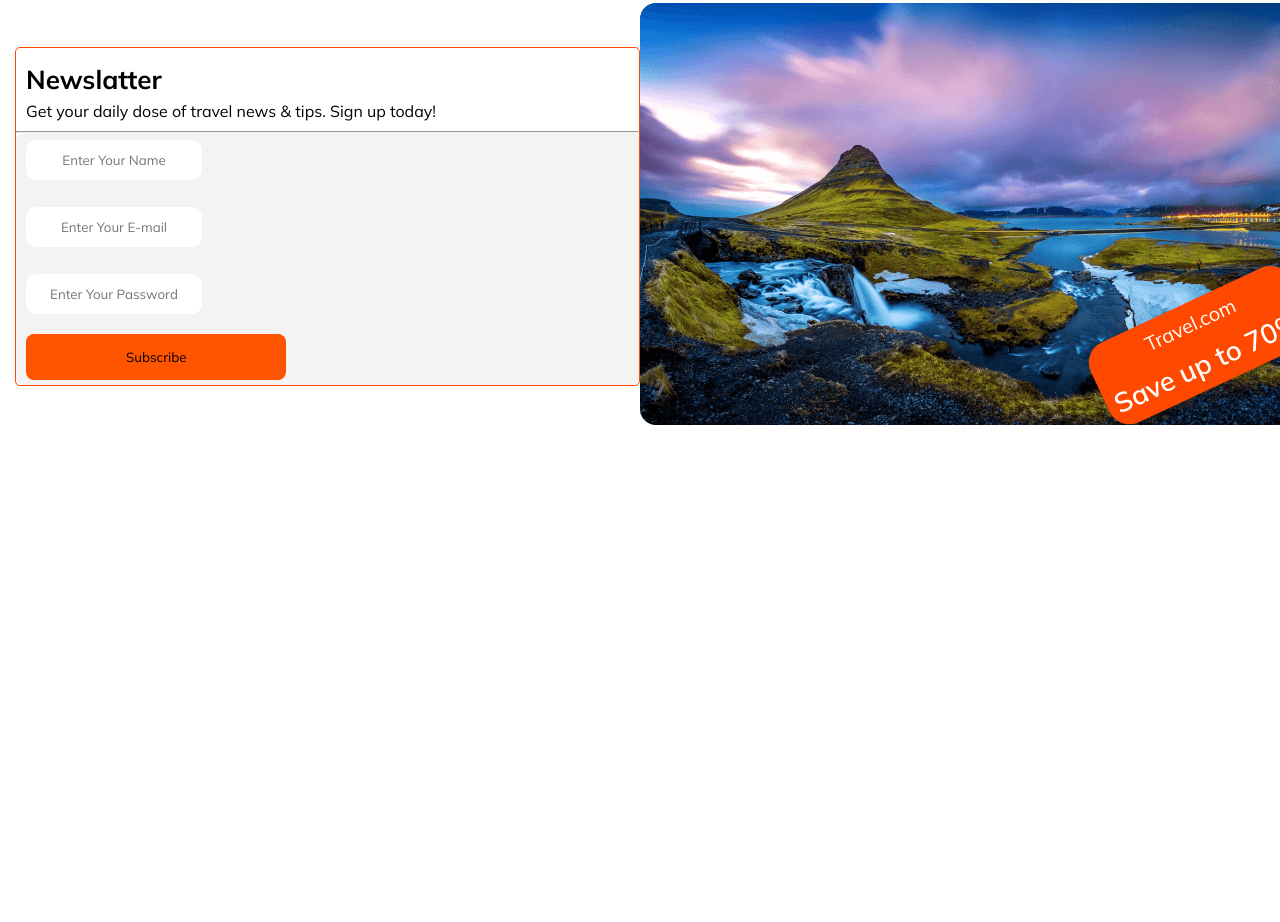
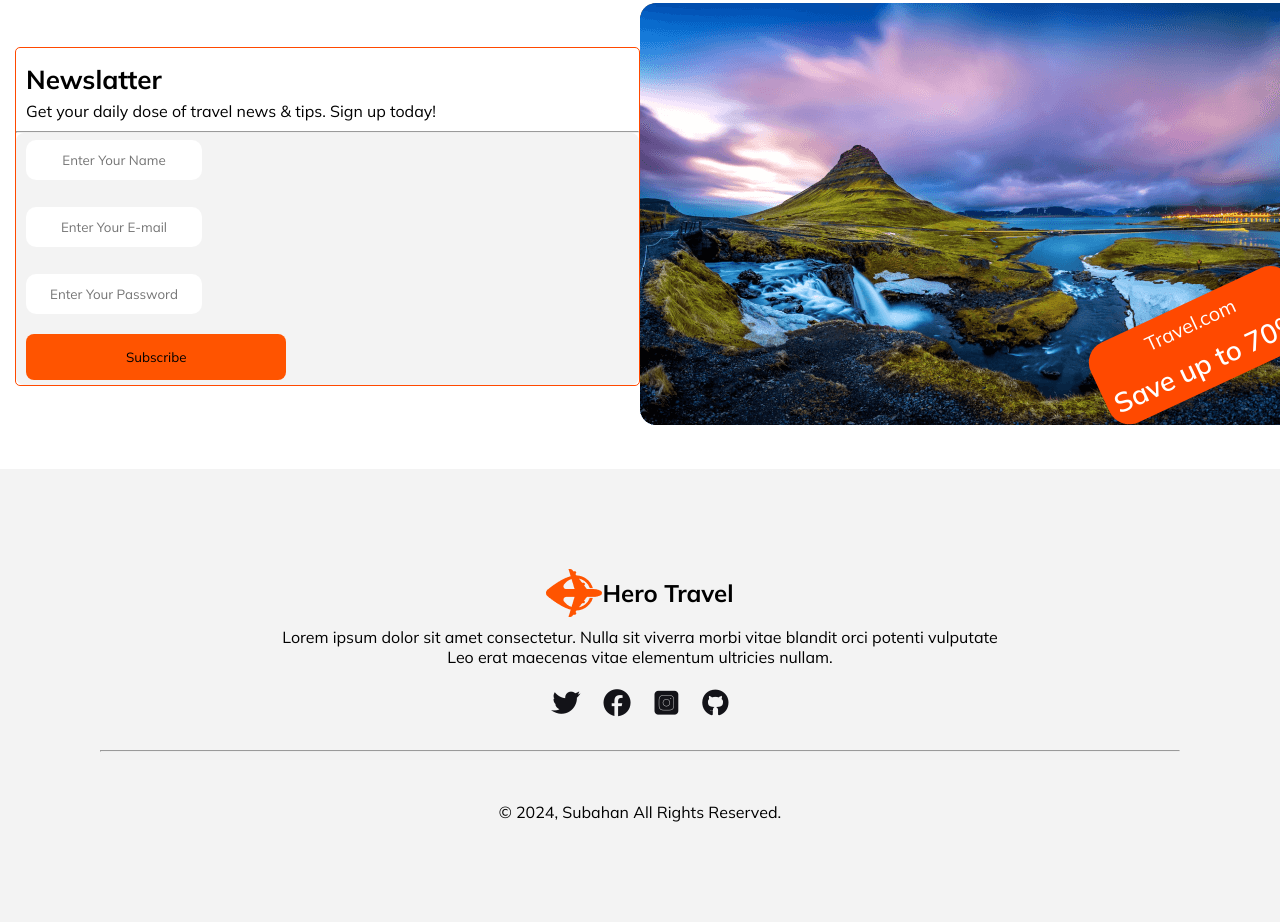
Before and after one commit to Subahan-1D/assignment-module, a plain HTML site: page index.html in a window 1280 px wide. Shown: the part 5330-6252 px from the top of the page. Before the commit the page ends 5762 px from the top, so only its background shows below. Drawn offline with Linux system fonts and the light colour scheme.

Commit message:
addaded footer section

```diff
--- a/index.html
+++ b/index.html
@@ -244,7 +244,32 @@
 
         </section>
     </main>
+    <footer>
+        <div class="footer-section ">
 
+            <div class="img-name">
+                <div class="name">
+                    <img src="./images/./Group 40071 (2).png" alt="">
+                    <h2>Hero Travel</h2>
+                </div>
+            </div>
+            <div class="another">
+                <p>Lorem ipsum dolor sit amet consectetur. Nulla sit viverra morbi vitae blandit orci potenti vulputate <br> Leo erat maecenas vitae elementum ultricies nullam. </p>
+            </div>
+            <div class="ancor">
+                <a href="#"><i class="fa-brands fa-twitter"></i></a>
+                <a href="#"><i class="fa-brands fa-facebook"></i></a>
+                <a href="#"><i class="fa-brands fa-square-instagram"></i></a>
+                <a href="#"><i class="fa-brands fa-github"></i></a>
+            </div>
+            <hr>
+            <div class="last mid-content">
+                <p>&#169 2024, Subahan All Rights Reserved. </p>
+            </div>
+
+
+        </div>
+    </footer>
 
 </body>
 </html>
```
